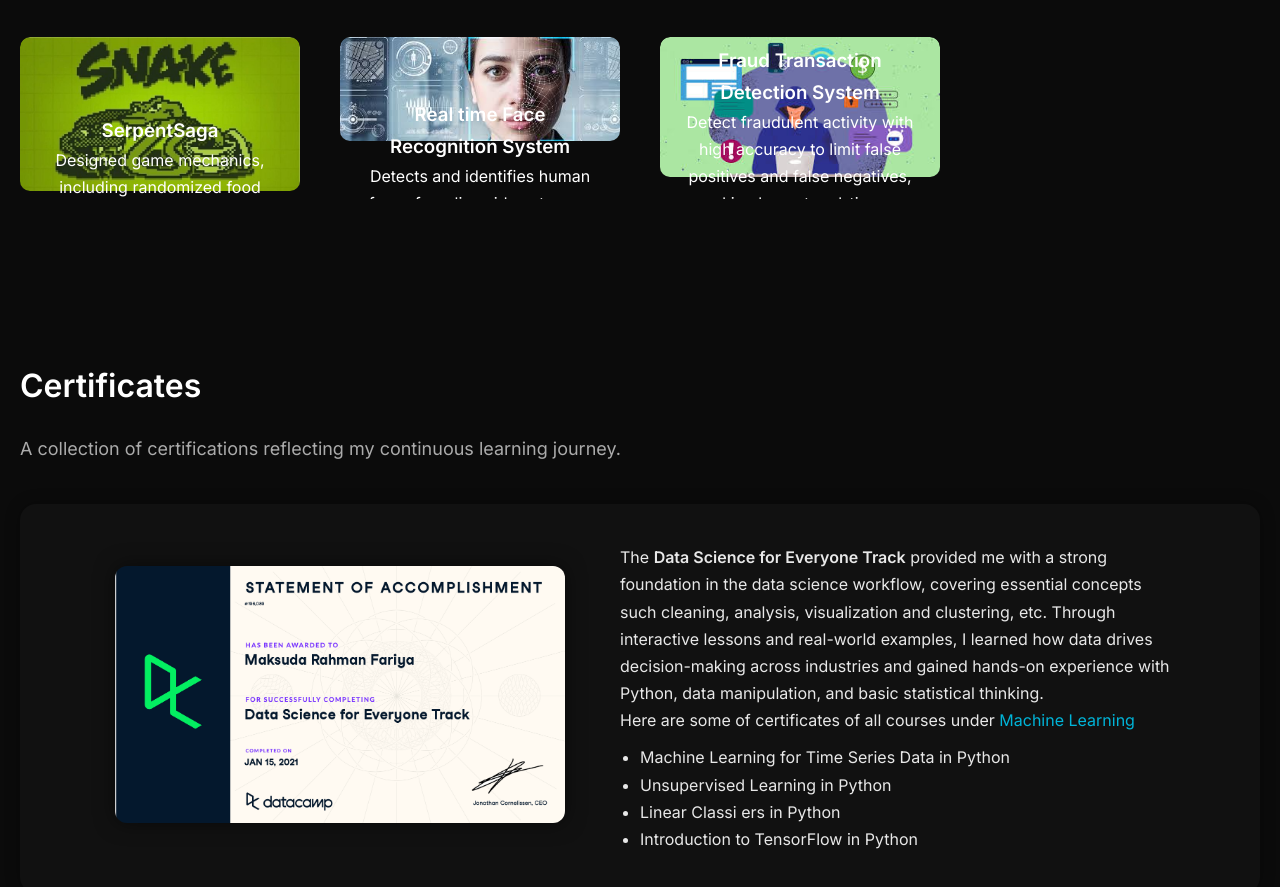
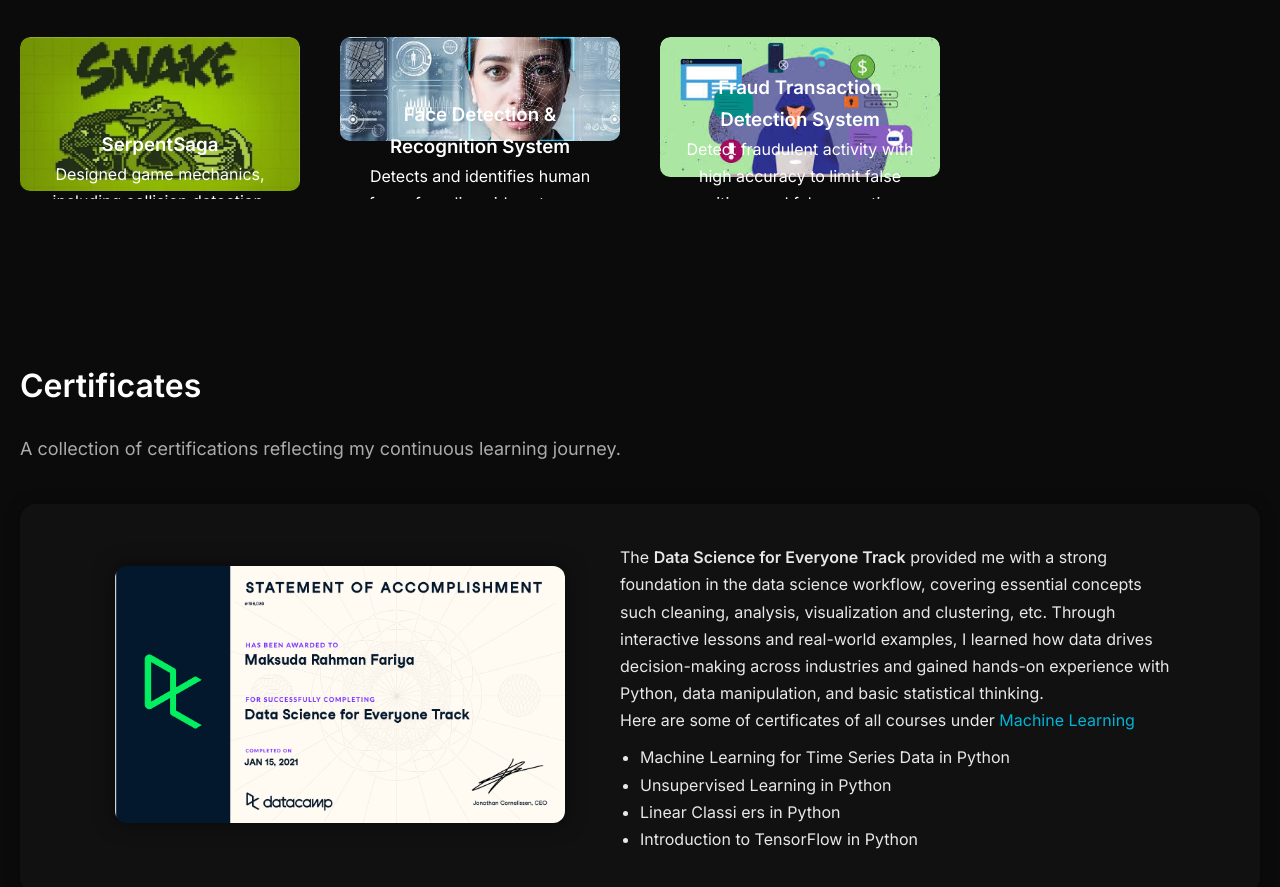
Before and after one commit to MaksudaRahmanFariya/Portfolio, a plain HTML site: page index.html in a window 1280 px wide. Shown: the part 2713-3600 px from the top of the page. Drawn offline with Linux system fonts and the light colour scheme.

Commit message:
Update index.html

```diff
--- a/index.html
+++ b/index.html
@@ -127,14 +127,14 @@
                 <img src="images/snake_game.jpg" alt="Project 7" />
                 <div class="layer">
                     <h3>SerpentSaga</h3>
-                    <p>Designed game mechanics, including randomized food spawning, collision detection, and dynamic score tracking.</p>
+                    <p>Designed game mechanics, including collision detection, and dynamic score tracking.</p>
                     <a href="https://github.com/MaksudaRahmanFariya/Python-Projects/tree/main/SerpentSaga"><i class="fa-solid fa-link"></i></a>
                 </div>
             </div>
             <div class="project">
                 <img src="images/face-recognition.jpeg" alt="Project 8" />
                 <div class="layer">
-                    <h3>Real time Face Recognition System</h3>
+                    <h3>Face Detection & Recognition System</h3>
                     <p>Detects and identifies human faces from live video streams using computer vision and machine learning techniques.</p>
                     <a href="https://github.com/MaksudaRahmanFariya/OpenCV_Projects/tree/main/Face_Recognition_System"><i class="fa-solid fa-link"></i></a>
                 </div>
@@ -143,7 +143,7 @@
                 <img src="images/froud.jpeg" alt="Project 8" />
                 <div class="layer">
                     <h3>Fraud Transaction Detection System</h3>
-                    <p>Detect fraudulent activity with high accuracy to limit false positives and false negatives, and implement real-time or near-real time detection to quickly identify and prevent fraudulent transactions or behavior.</p>
+                    <p>Detect fraudulent activity with high accuracy to limit false positives and false negatives, and implement an ensamble model to detect fraudulent transactions or behavior.</p>
                     <a href="https://github.com/MaksudaRahmanFariya/ML-Projects/tree/main/Fraud_Transaction/pythonProject"><i class="fa-solid fa-link"></i></a>
                 </div>
             </div>
```
